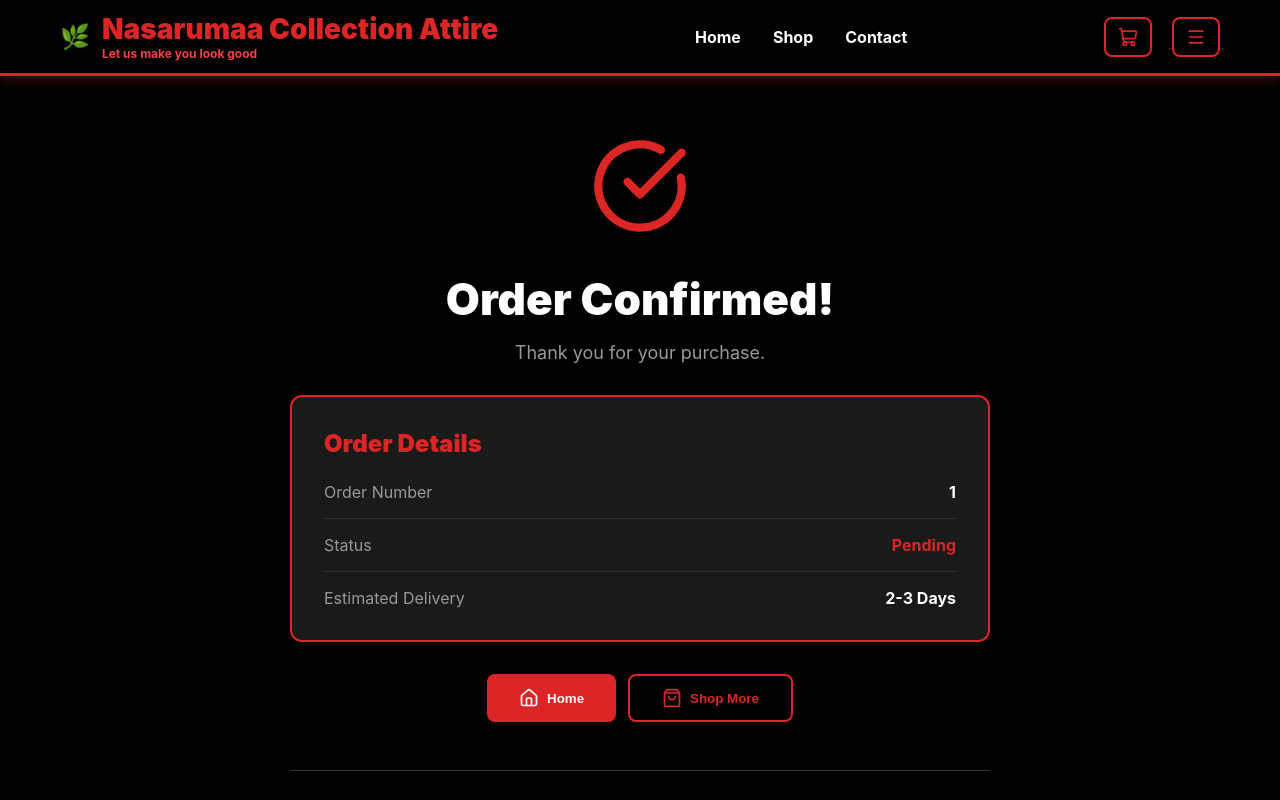
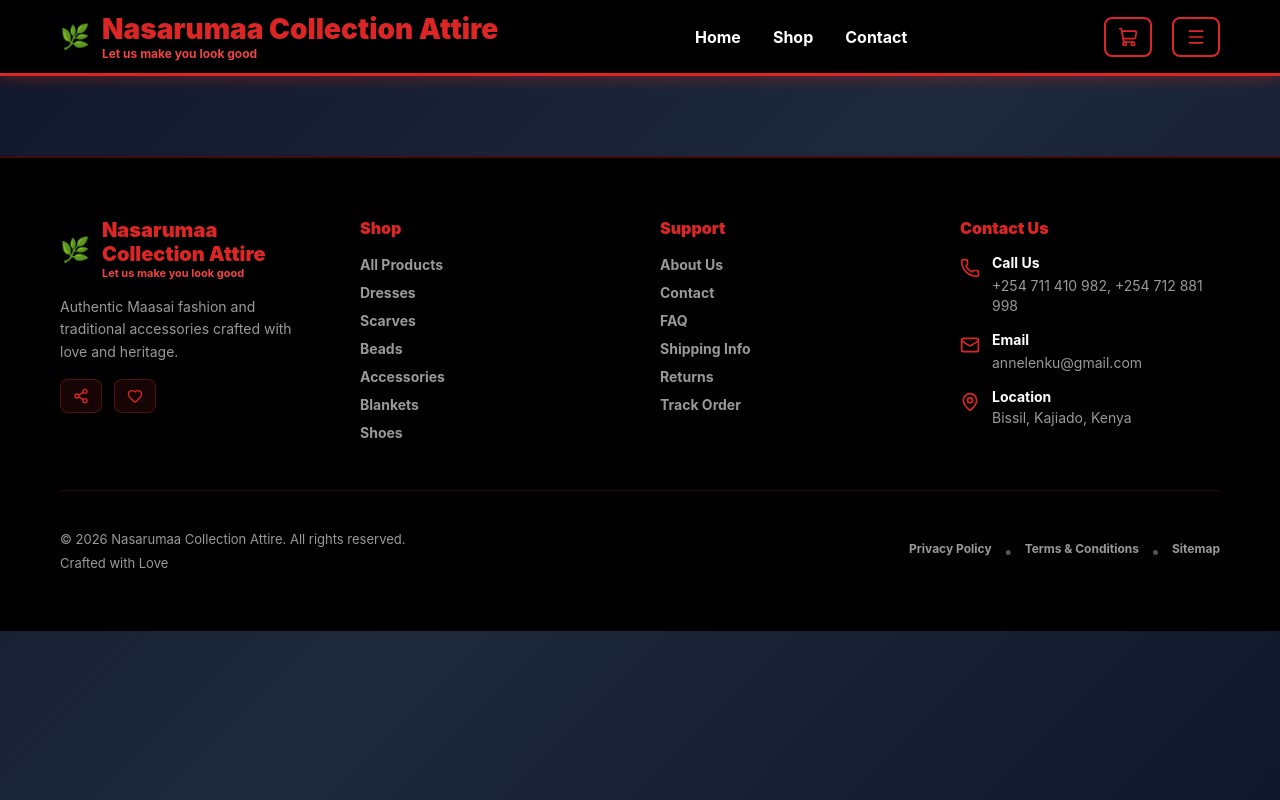
Before and after one commit to AnneLeina/nasarumaa-shop, a React (Vite) app: page /order-confirmation/1 in a window 1280 px wide. Shown: the top 800 px of the page. Built offline with nearby package versions, Linux system fonts and the light colour scheme; no server answers; the HTML template or start-up script is replaced by a standard one.

Commit message:
Remove OrderConfirmation temporarily for deployment

```diff
--- a/src/App.jsx
+++ b/src/App.jsx
@@ -5,7 +5,6 @@ import Home from './pages/Home';
 import Products from './pages/Products';
 import Cart from './pages/Cart';
 import Checkout from './pages/Checkout';
-import OrderConfirmation from './pages/OrderConfirmation';
 
 export default function App() {
   return (
@@ -16,7 +15,6 @@ export default function App() {
         <Route path="/products" element={<Products />} />
         <Route path="/cart" element={<Cart />} />
         <Route path="/checkout" element={<Checkout />} />
-        <Route path="/order-confirmation/:orderNumber" element={<OrderConfirmation />} />
       </Routes>
       <Footer />
     </BrowserRouter>
```
